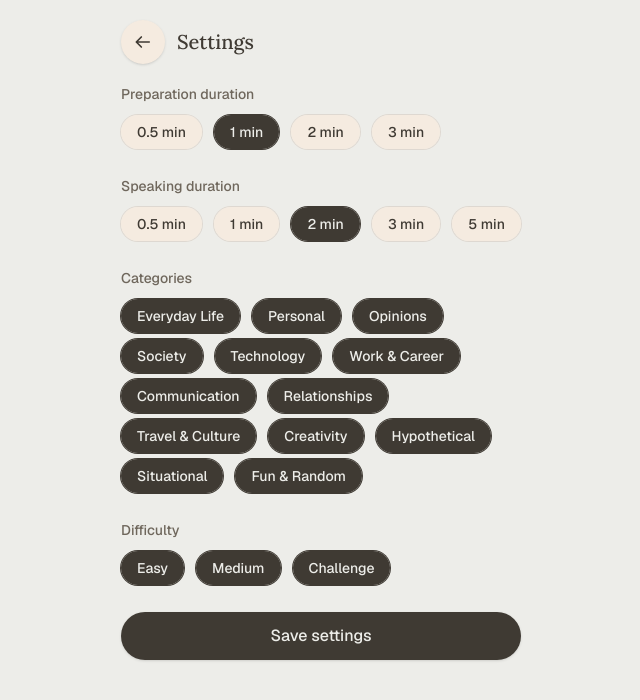
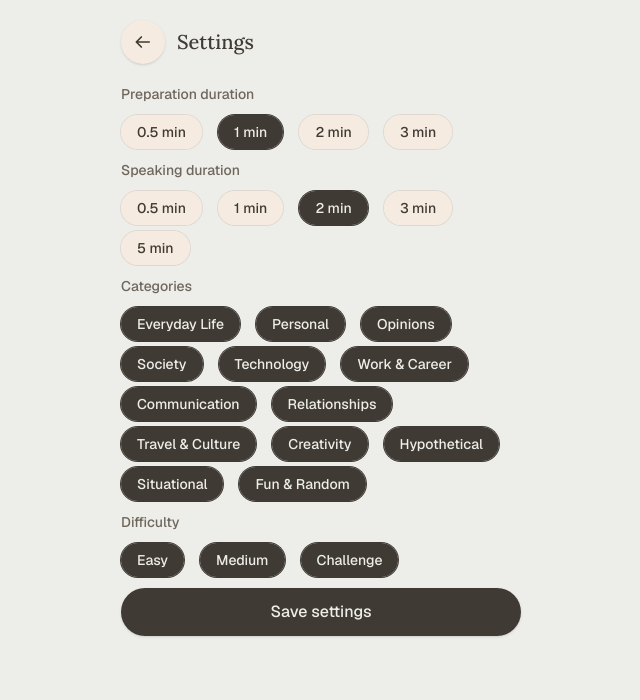
Before and after one commit to katerikoti/speakeasy, a Next.js app: page /settings in a window 1280 px wide. Shown: the top 700 px of the page, without its empty margins (319-959 px from the left). Built offline with nearby package versions, Linux system fonts and the light colour scheme; no server answers; the database is empty; sample sign-in values are in the browser's storage.

Commit message:
Use uniform spacing across settings form

```diff
--- a/src/app/settings/SettingsForm.tsx
+++ b/src/app/settings/SettingsForm.tsx
@@ -71,13 +71,13 @@ export function SettingsForm({ initial }: { initial: PracticeSettings }) {
   return (
     <form
       action={formAction}
-      className="mx-auto flex w-full max-w-md flex-1 flex-col gap-8 px-6 pb-12"
+      className="mx-auto flex w-full max-w-md flex-1 flex-col gap-4 px-6 pb-12"
     >
       <fieldset>
         <legend className="text-sm font-medium text-ink-soft">
           Preparation duration
         </legend>
-        <div className="mt-4 flex flex-wrap gap-x-3 gap-y-4">
+        <div className="mt-4 flex flex-wrap gap-4">
           {PREPARATION_OPTIONS_MINUTES.map((option) => {
             const seconds = minutesToSeconds(option);
             return (
@@ -108,7 +108,7 @@ export function SettingsForm({ initial }: { initial: PracticeSettings }) {
         <legend className="text-sm font-medium text-ink-soft">
           Speaking duration
         </legend>
-        <div className="mt-4 flex flex-wrap gap-x-3 gap-y-4">
+        <div className="mt-4 flex flex-wrap gap-4">
           {SPEAKING_OPTIONS_MINUTES.map((option) => {
             const seconds = minutesToSeconds(option);
             return (
@@ -139,7 +139,7 @@ export function SettingsForm({ initial }: { initial: PracticeSettings }) {
         <legend className="text-sm font-medium text-ink-soft">
           Categories
         </legend>
-        <div className="mt-4 flex flex-wrap gap-x-3 gap-y-4">
+        <div className="mt-4 flex flex-wrap gap-4">
           {TOPIC_CATEGORIES.map((category) => {
             const selected = settings.selectedCategories.includes(category);
             return (
@@ -165,7 +165,7 @@ export function SettingsForm({ initial }: { initial: PracticeSettings }) {
         <legend className="text-sm font-medium text-ink-soft">
           Difficulty
         </legend>
-        <div className="mt-4 flex flex-wrap gap-x-3 gap-y-4">
+        <div className="mt-4 flex flex-wrap gap-4">
           {TOPIC_DIFFICULTIES.map((difficulty) => {
             const selected = settings.selectedDifficulties.includes(difficulty);
             return (
```
